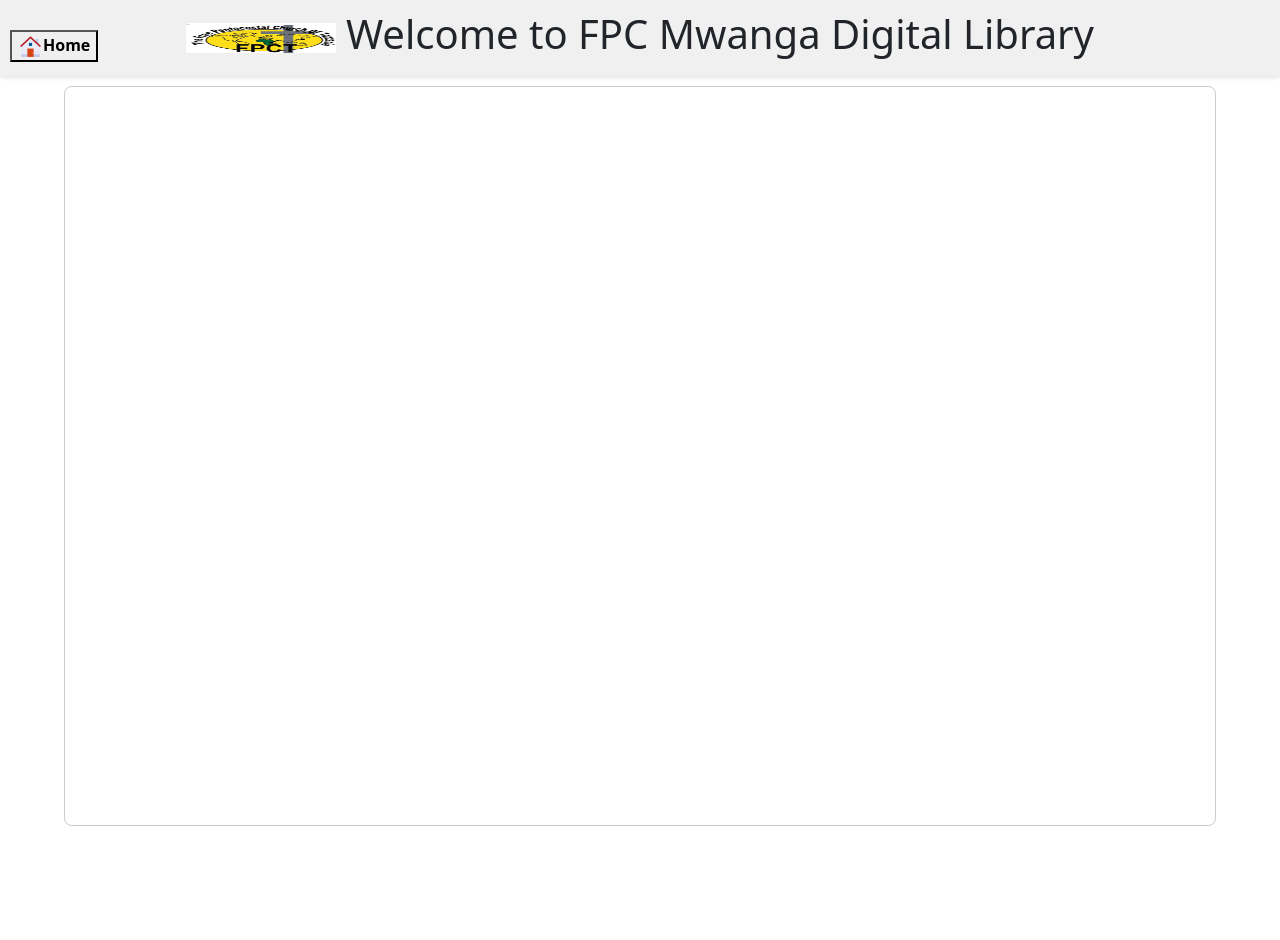
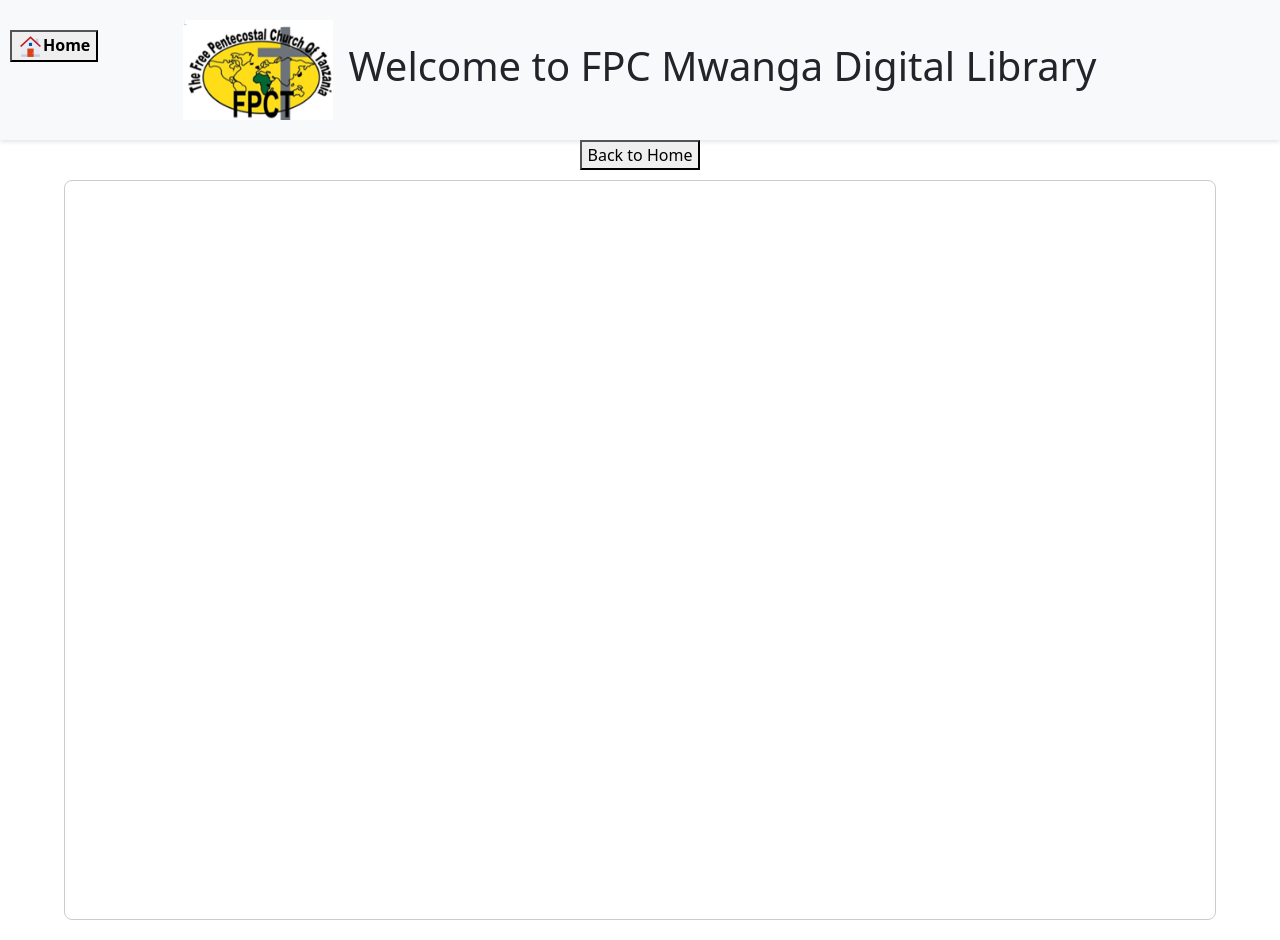
Before and after one commit to dnamkaa/my-open-library, a React (Create React App) app: page /external-read in a window 1280 px wide. Before the commit the page ends 876 px from the top, so only its background shows below. Built offline with nearby package versions, Linux system fonts and the light colour scheme.

Commit message:
iframe implemented

```diff
--- a/src/components/Header.js
+++ b/src/components/Header.js
@@ -1,4 +1,5 @@
 // Header.js
+import '../styles/Header.css';
 import React from 'react';
 import { useNavigate } from 'react-router-dom';
 import logo from '../library.png';
--- a/src/components/IframeReader.js
+++ b/src/components/IframeReader.js
@@ -1,16 +1,16 @@
+// src/components/IframeReader.js
 import React from 'react';
-import { useParams, useLocation } from 'react-router-dom'; // Import useNavigate
+import { useNavigate, useLocation } from 'react-router-dom';
 import '../styles/IframeReader.css';
 
 const IframeReader = () => {
-  const { filename, bookId, externalUrl } = useParams();
+  const navigate = useNavigate();
   const location = useLocation();
   const iframeSrc = location.state?.iframeSrc || '';
 
-
   return (
     <div className="iframe-reader">
-
+      <button className="back-button" onClick={() => navigate('/')}>Back to Home</button>
       <iframe src={iframeSrc} title="Book Reader" width="100%" height="100%" frameBorder="0"></iframe>
     </div>
   );
--- a/src/components/LandingPage.js
+++ b/src/components/LandingPage.js
@@ -13,11 +13,9 @@ const LandingPage = () => {
   useEffect(() => {
     const fetchBooks = async () => {
       try {
-        // Fetch local books
         const localBooksData = await fetchEbooks();
         setLocalBooks(localBooksData);
 
-        // Fetch Open Library books
         const openLibraryBooksData = await fetchOpenLibraryBooks();
         setOpenLibraryBooks(openLibraryBooksData);
       } catch (error) {
@@ -33,7 +31,6 @@ const LandingPage = () => {
 
   const handleSearchSubmit = (e) => {
     e.preventDefault();
-    // Add search logic here if needed (e.g., filter books based on searchTerm)
   };
 
   const filteredLocalBooks = localBooks.filter(book =>
@@ -46,23 +43,16 @@ const LandingPage = () => {
 
   const handleReadClick = (bookId, filename, externalUrl) => {
     if (externalUrl) {
-      window.open(externalUrl, '_blank');
+      navigate('/external-read', { state: { iframeSrc: externalUrl } });
     } else if (filename) {
-      navigate(`/local-read/${filename}`);
+      navigate(`/local-read/${filename}`, { state: { iframeSrc: `/path/to/local/books/${filename}` } });
     } else {
-      navigate(`/read/${bookId}`);
+      navigate(`/read/${bookId}`, { state: { iframeSrc: `/path/to/online/books/${bookId}` } });
     }
   };
 
   return (
     <div className="landing-page">
-      <header className="header">
-        <h1>Welcome to Open Library</h1>
-        <div className="header-buttons">
-          <button>Read Free Library Books Online</button>
-          <button>Set a Yearly Reading Goal</button>
-          <button>Keep Track of Your Favorite Books</button>
-        </div>
       <form className="search-form" onSubmit={handleSearchSubmit}>
         <input
           type="text"
@@ -73,7 +63,7 @@ const LandingPage = () => {
         />
         <button type="submit" className="search-button">Search</button>
       </form>
-      </header>
+
       <section className="book-section">
         <h2>Local Books</h2>
         <div className="book-list">
--- /dev/null
+++ b/src/styles/Header.css
@@ -0,0 +1,18 @@
+.header {
+    padding: 20px;
+    background-color: #f8f9fa;
+    display: flex;
+    align-items: center;
+    flex-direction: column;
+  }
+
+  .logo-heading {
+    display: flex;
+    align-items: center;
+  }
+
+  .logo {
+    width: 150px; /* Adjust the size as needed */
+    height: 100px;
+    margin-right: 15px; /* Space between the logo and the heading */
+  }
--- a/src/styles/LandingPage.css
+++ b/src/styles/LandingPage.css
@@ -1,26 +1,6 @@
 /* src/styles/LandingPage.css */
 .landing-page {
   padding: 20px;
-}
-
-.header {
-  padding: 20px;
-  background-color: #f8f9fa;
-  display: flex;
-  align-items: center;
-  /* justify-content: space-between; */
-  flex-direction: column;
-}
-
-.logo-heading {
-  display: flex;
-  align-items: center;
-}
-
-.logo {
-  width: 150px; /* Adjust the size as needed */
-  height: 100px;
-  margin-right: 15px; /* Space between the logo and the heading */
 }
 
 .header-buttons {
```
Lines whose indentation alone changed are shown as unchanged.
